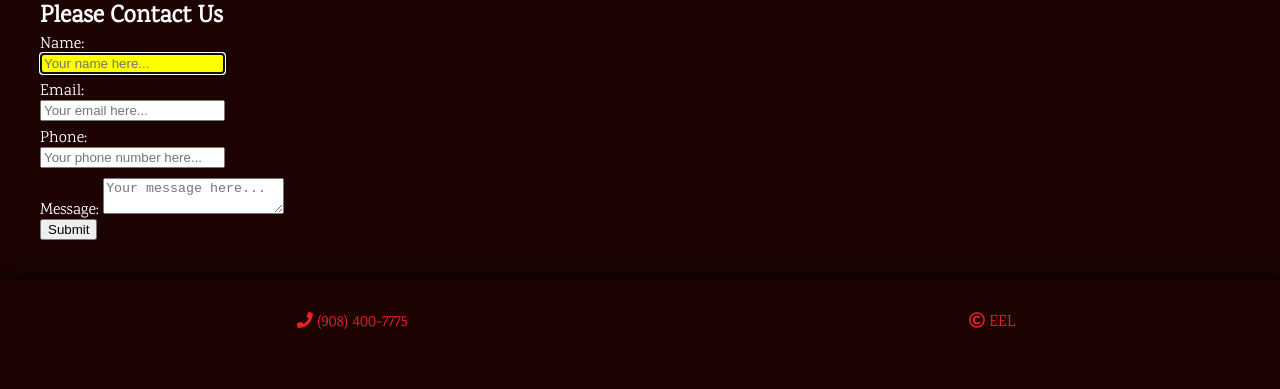
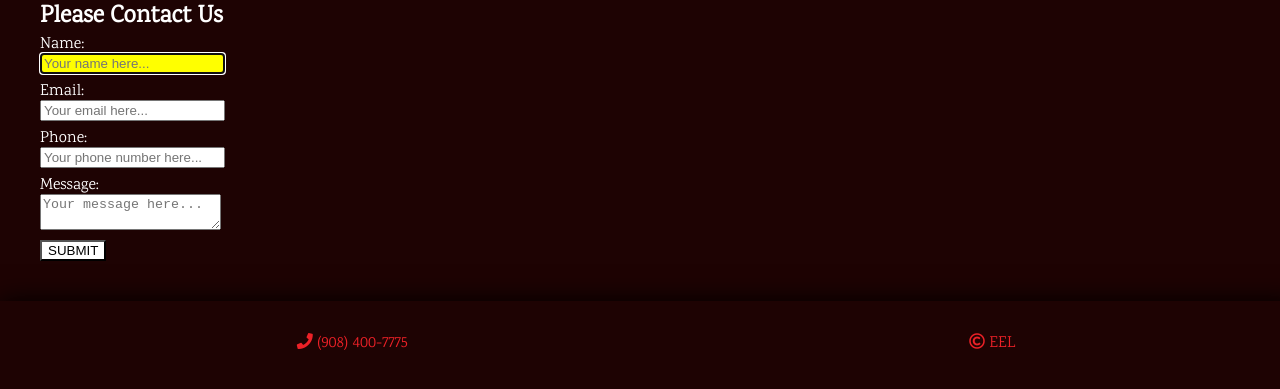
Before and after one commit to cikeddy/responsive_project, a plain HTML site: page contact.html in a window 1280 px wide. Shown: the part 455-844 px from the top of the page. Drawn offline with Linux system fonts and the light colour scheme.

Commit message:
changed style of submit button on contact form

```diff
--- a/css/style.css
+++ b/css/style.css
@@ -219,18 +219,29 @@ footer {
 	flex-direction: column;
 	}
 
-input {
+input, textarea {
 	display: block;
 	margin-bottom: 10px;
 }
 
-input:focus {
+input:focus , textarea:focus {
 	background-color: yellow;
 }
 
+input[type=submit] {
+	background-color: white;
+	color: black;
+	text-transform: uppercase;
+}
+
+
 input[type=submit]:focus {
-	background-color: blue;
+	background-color: black;
+	color: white;
+	text-transform: uppercase;
 }
+
+
 
 @media (prefers-reduced-motion: reduce) {
 a.skip-main{
```
